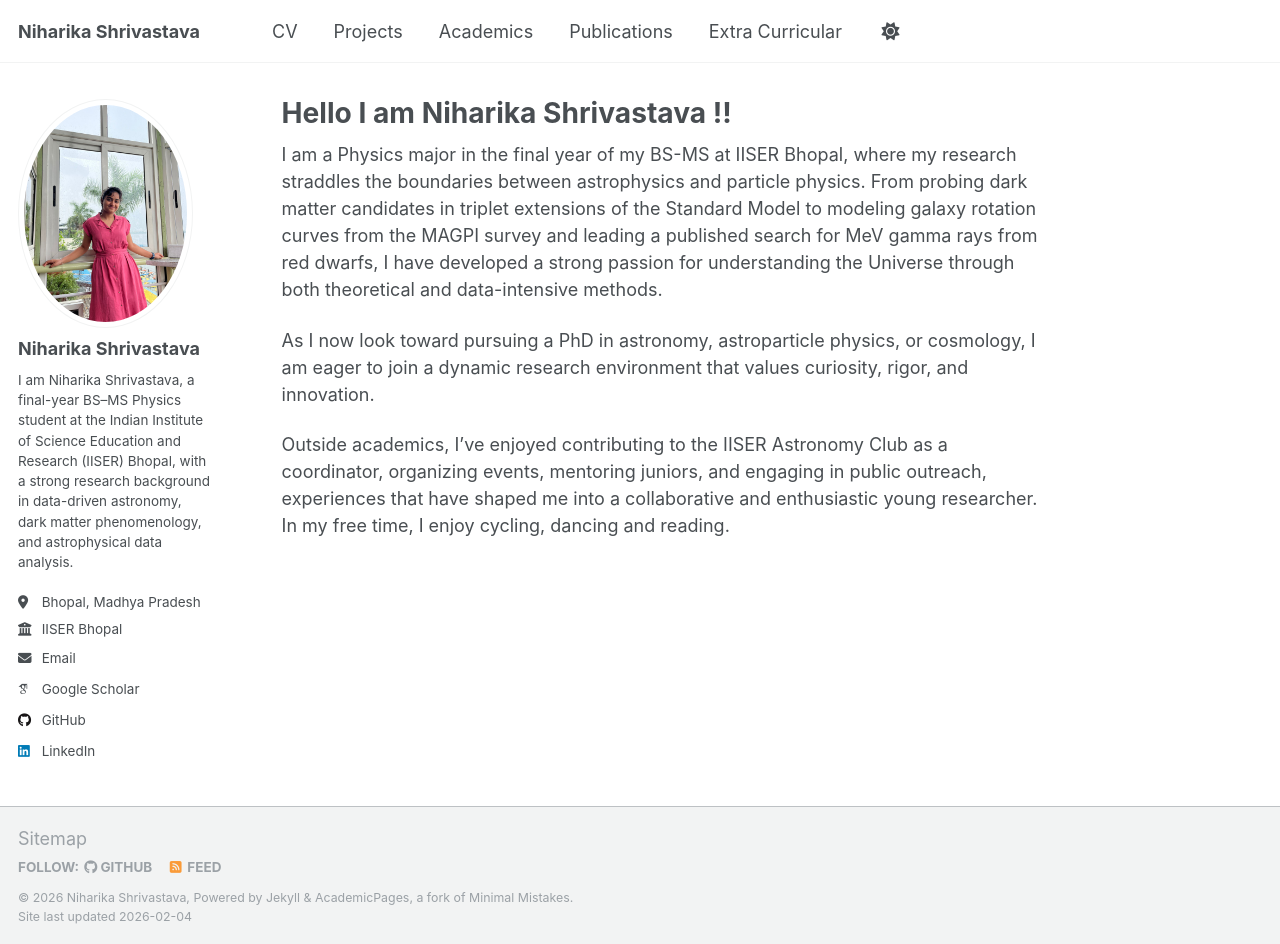
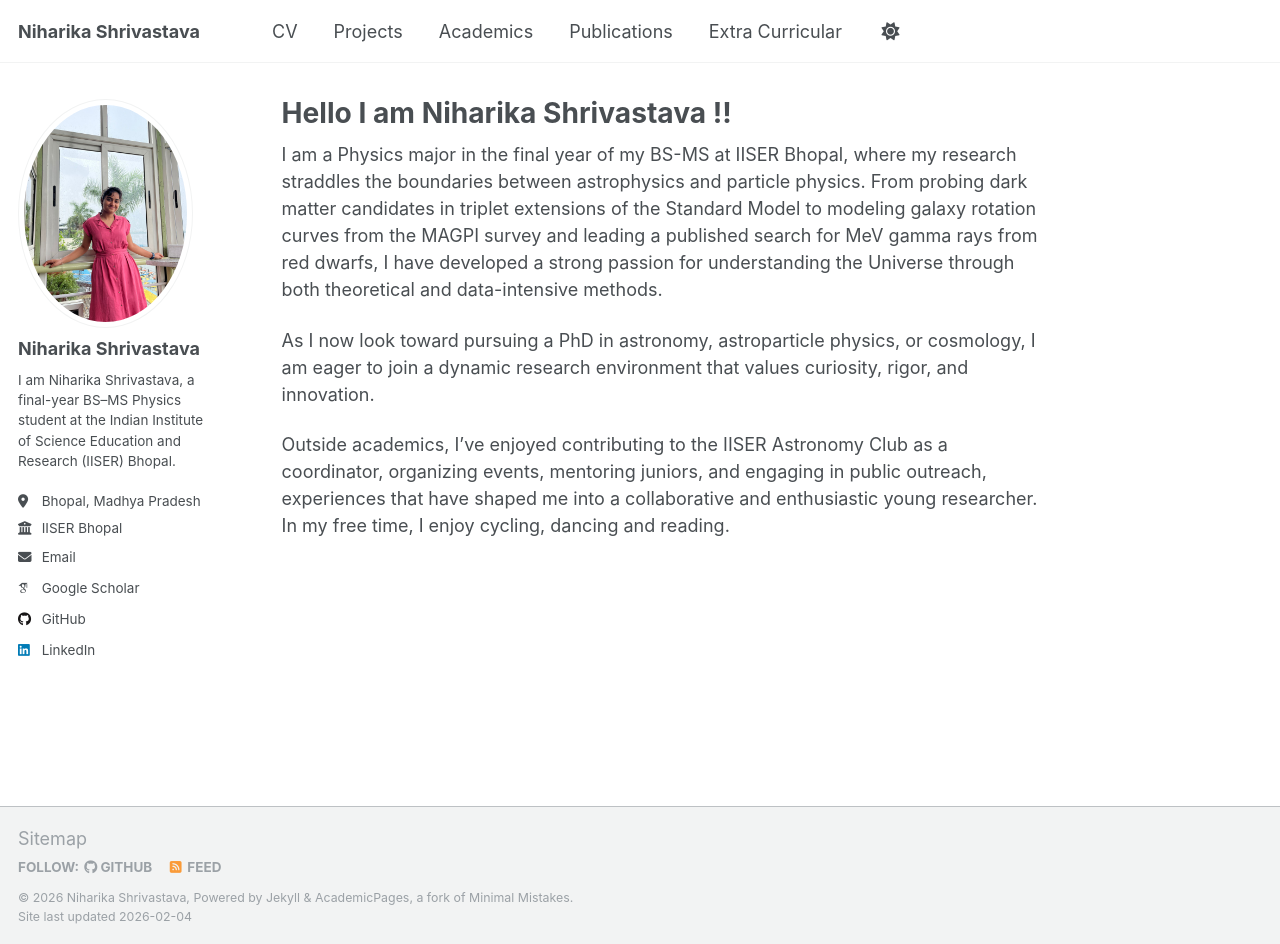
Before and after one commit to niharikashri22/niharikashri22.github.io, a Jekyll site: the page built from _pages/about.md, in a window 1280 px wide and 944 px high. Built offline with Jekyll 4.4.1, drawn with Linux system fonts in a browser that asks for light colours; some web fonts are replaced; a script that is not in the unit is left out.

Commit message:
Update _config.yml

```diff
--- a/_config.yml
+++ b/_config.yml
@@ -25,7 +25,7 @@ author:
   avatar           : "IMG-20240608-WA0077.jpeg"
   name             : "Niharika Shrivastava"
   pronouns         : # example: "she/her"
-  bio              : "I am Niharika Shrivastava, a final-year BS–MS Physics student at the Indian Institute of Science Education and Research (IISER) Bhopal, with a strong research background in data-driven astronomy, dark matter phenomenology, and astrophysical data analysis."
+  bio              : "I am Niharika Shrivastava, a final-year BS–MS Physics student at the Indian Institute of Science Education and Research (IISER) Bhopal."
   location         : "Bhopal, Madhya Pradesh"
   employer         : "IISER Bhopal"
   uri              : # URL
```
